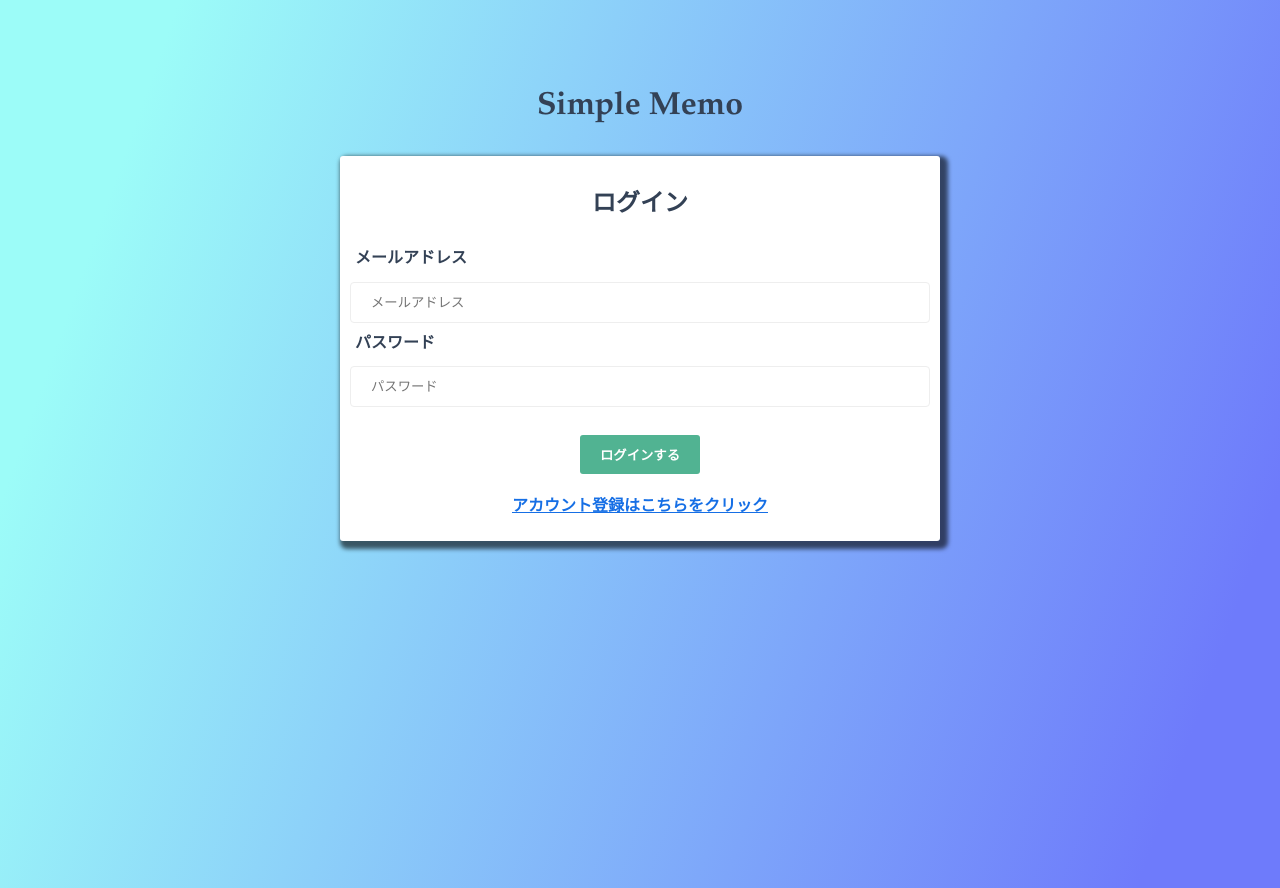
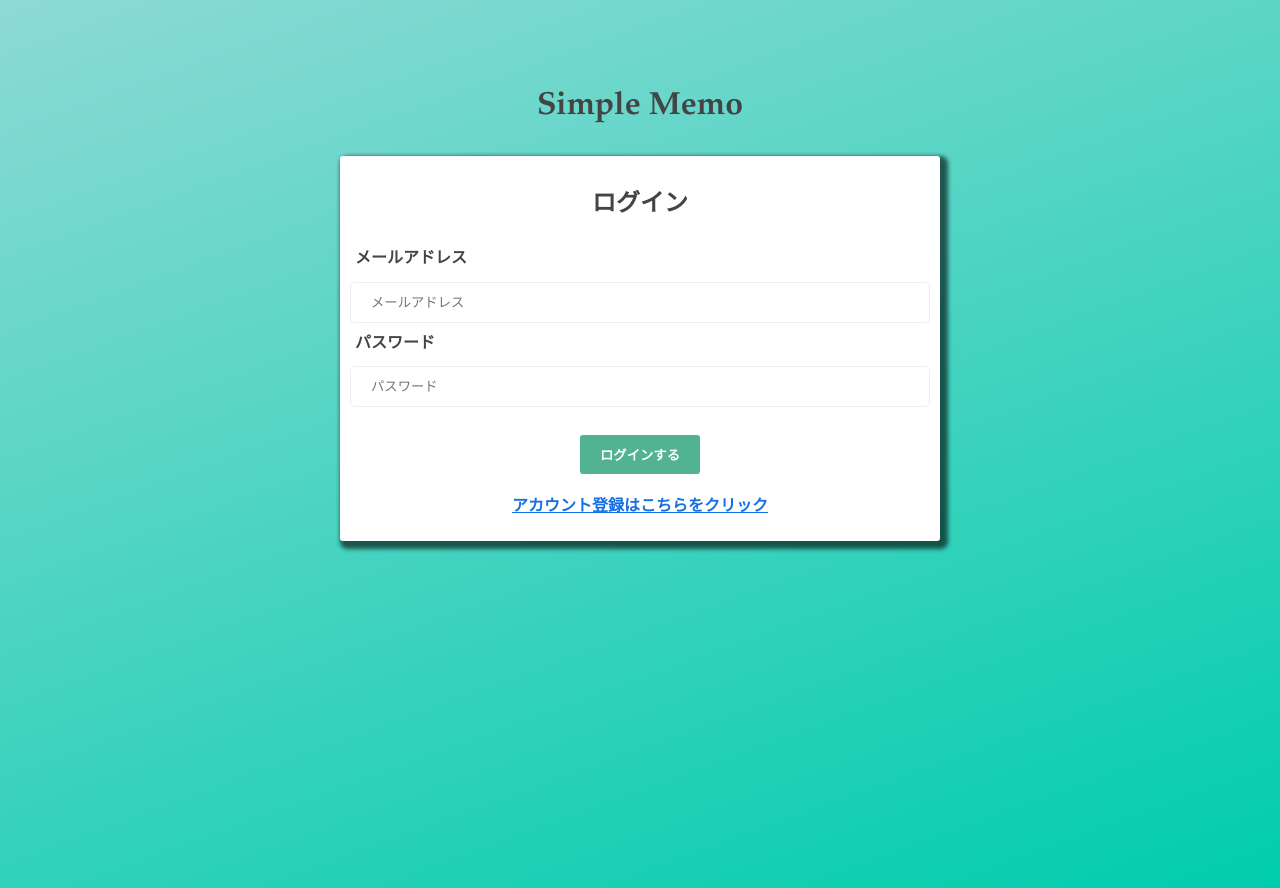
Before and after one commit to Makoto335/memo-vue, a Vue app: page / in a window 1280 px wide. Built offline with nearby package versions, Linux system fonts and the light colour scheme.

Commit message:
Change main background color

```diff
--- a/src/assets/main.scss
+++ b/src/assets/main.scss
@@ -4,13 +4,7 @@ body {
     Times New Roman, serif;
   line-height: 1.7;
   min-height: 100vh;
-  color: rgb(51 65 85);
-
-  background-image: linear-gradient(
-    109.6deg,
-    rgba(156, 252, 248, 1) 11.2%,
-    rgba(110, 123, 251, 1) 91.1%
-  );
+  background: linear-gradient(-20deg, #00cdac 0%, #8ddad5 100%);
 }
 .error {
   color: #ff3f80;
```
